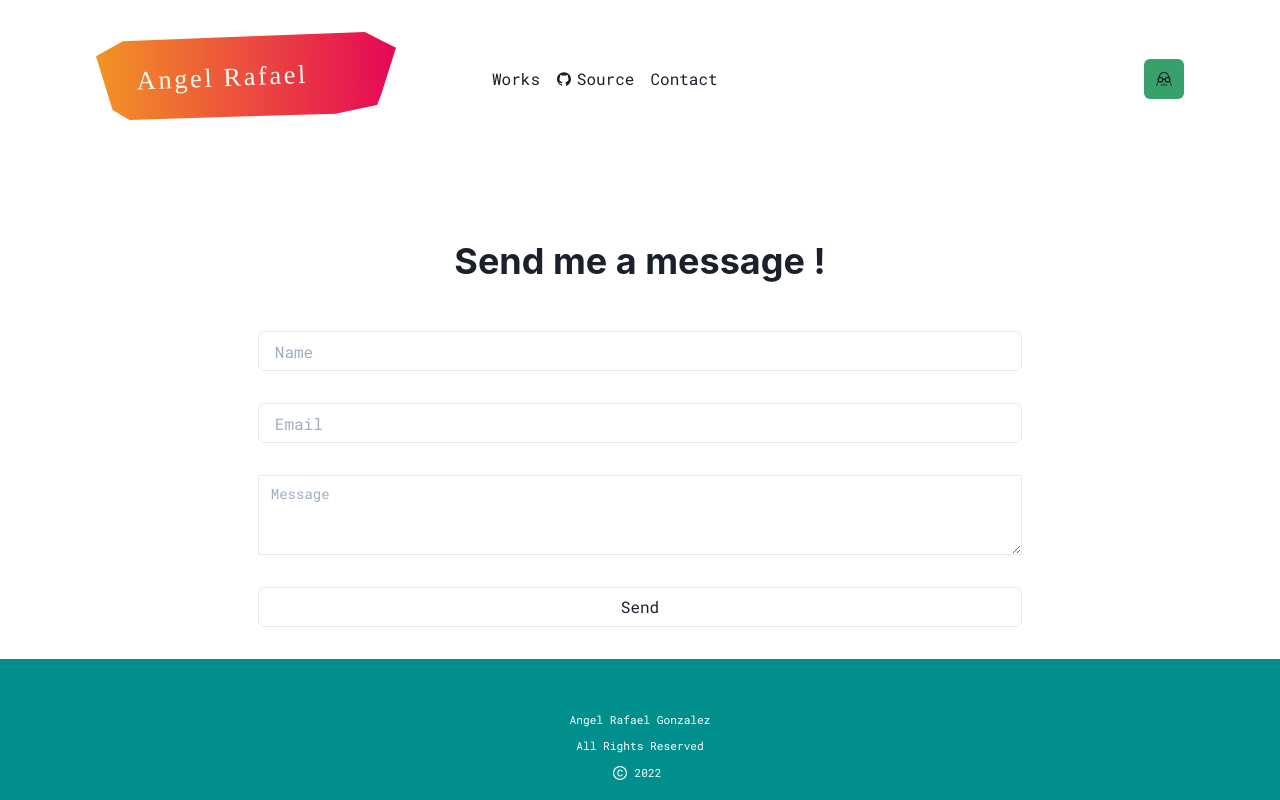
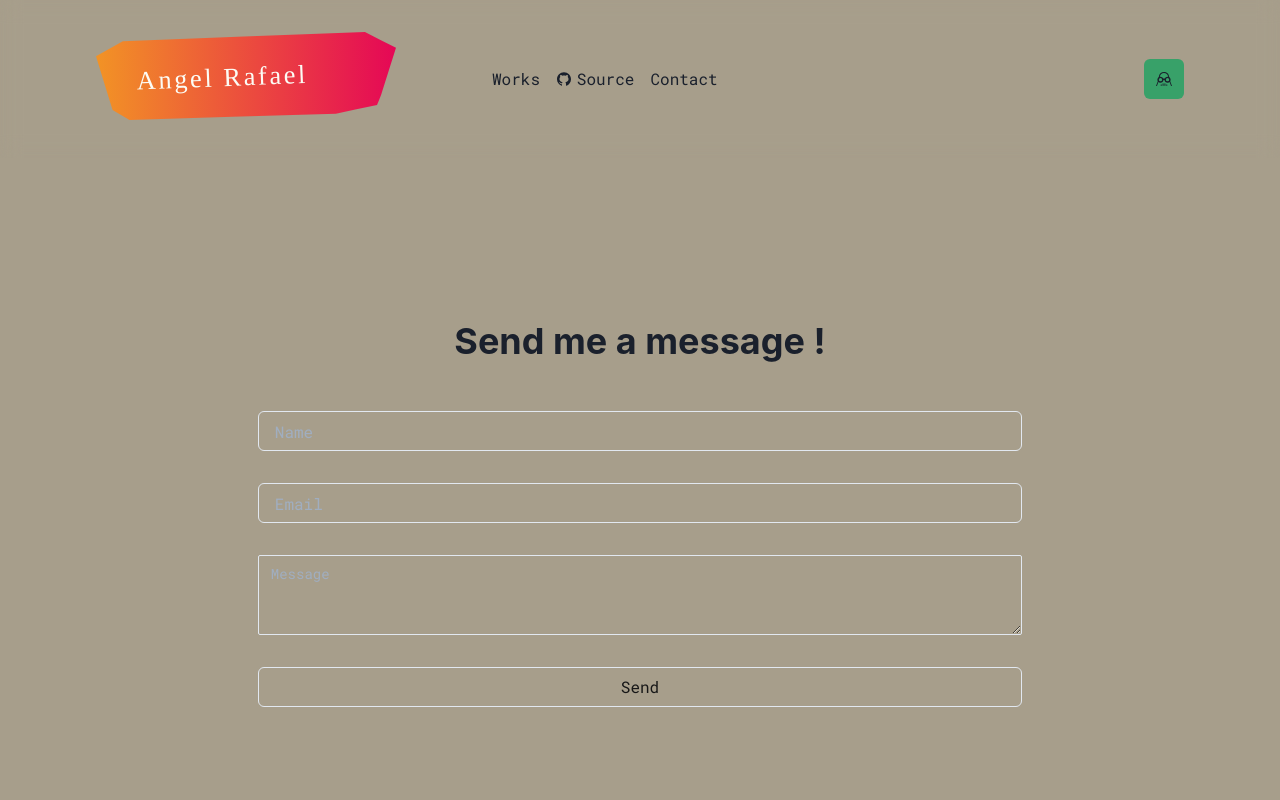
Before and after one commit to AngelRafaelGO/portfolioARGO, a React (Create React App) app: page /contact in a window 1280 px wide. Shown: the top 800 px of the page. Built offline with nearby package versions, Linux system fonts and the light colour scheme.

Commit message:
ui fixes

```diff
--- a/src/containers/contact/Contact.jsx
+++ b/src/containers/contact/Contact.jsx
@@ -1,5 +1,5 @@
 import React from "react";
-import { Box, Heading, FormControl, Input, Textarea } from '@chakra-ui/react';
+import {Box, Heading, FormControl, Input, Textarea, useColorModeValue} from '@chakra-ui/react';
 import { useNavigate } from "react-router-dom";
 import emailjs from '@emailjs/browser';
 
@@ -25,6 +25,7 @@ function Contact() {
     }
 
     return (
+        <Box className="general__div" bg={useColorModeValue('#A79E8B', '#373227')}>
             <Box className="contact__main_div">
                 <Section>
                     <Box>
@@ -42,6 +43,7 @@ function Contact() {
                     </Box>
                 </Section>
             </Box>
+        </Box>
     );
 }
 
--- a/src/containers/contact/contact.css
+++ b/src/containers/contact/contact.css
@@ -1,8 +1,13 @@
+.general__div {
+    padding: 5rem;
+}
+
 .contact__main_div {
     display: flex;
     justify-content: center;
     align-items: center;
     margin-top: 15rem;
+    margin-bottom: 20rem;
 }
 
 .contact__main_heading {
@@ -12,6 +17,7 @@
 
 .contact__form-control input {
     margin-bottom: 2rem;
+    color: #171717;
 }
 
 .contact__send_input {
@@ -20,6 +26,6 @@
 
 .contact__send_input:hover {
     transform: scale(1.2);
-    background-color: #313c53;
+    background-color: #8D7E71;
     color: ivory;
 }
--- a/src/containers/header/Header.jsx
+++ b/src/containers/header/Header.jsx
@@ -53,7 +53,7 @@ function Header() {
                                 <IconButton aria-label="like amy"
                                             className="header__like_button"
                                             icon={<BsHeart />}
-                                            bg={useColorModeValue('gray.200', 'gray.600')}
+                                            bg={useColorModeValue('#A79E8B', 'gray.600')}
                                             onClick={addLike}
                                 />
                                 <Text
--- a/src/containers/works/Works.jsx
+++ b/src/containers/works/Works.jsx
@@ -1,5 +1,5 @@
 import React from "react";
-import { Heading, Box, SimpleGrid } from "@chakra-ui/react";
+import {Heading, Box, SimpleGrid, useColorModeValue} from "@chakra-ui/react";
 
 import { alienMorph, bigMic, ultraHack, magicShop, thisSite, ukraineFlag } from '../../assets';
 import { WorkGridItem } from "../../components/modal/grid_item";
@@ -8,6 +8,7 @@ import "./works.css";
 
 function Works() {
     return (
+        <Box className="general__div" bg={useColorModeValue('#AD9F93', '#363A3F')}>
             <Box className="works--main-div">
                 <Section delay={0.1}>
                     <Box className="works--main-heading">
@@ -56,6 +57,7 @@ function Works() {
                     </Box>
                 </Section>
             </Box>
+        </Box>
     );
 }
 
--- a/src/containers/works/works.css
+++ b/src/containers/works/works.css
@@ -1,8 +1,13 @@
+.general__div {
+    padding: 5rem;
+}
+
 .works--main-div {
     display: flex;
     justify-content: center;
     align-items: center;
-    margin-top: 15rem;
+    margin-top: 10rem;
+    margin-bottom: 5rem;
 }
 
 .works--main-heading {
```
Lines whose indentation alone changed are shown as unchanged.
